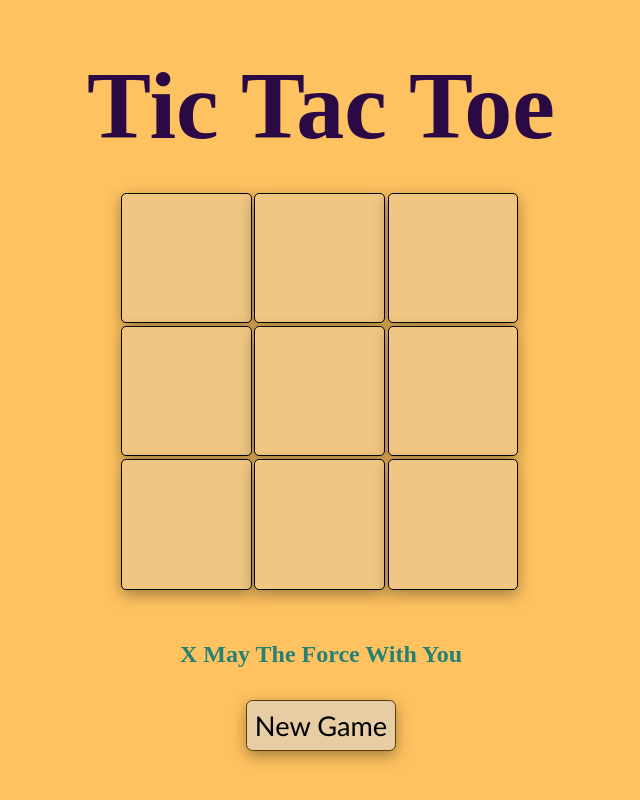
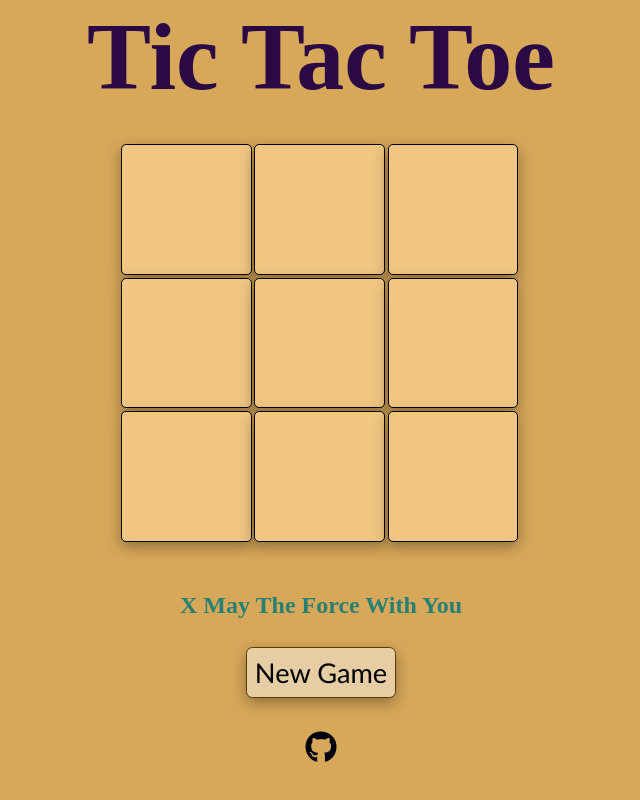
Before and after one commit to furkanislek/Tic-Tac-Toe, a plain HTML site: page index.html in a window 1280 px wide. Shown: the whole page, without its empty margins (319-959 px from the left). Drawn offline with Linux system fonts and the light colour scheme.

Commit message:
Git Icon Add and Background-color chancged

```diff
--- a/index.html
+++ b/index.html
@@ -5,6 +5,7 @@
     <meta http-equiv="X-UA-Compatible" content="IE=edge">
     <meta name="viewport" content="width=device-width, initial-scale=1.0">
     <title>Tic Tac Toe</title>
+    <script src="https://kit.fontawesome.com/ecfa03869e.js" crossorigin="anonymous"></script>
     <link rel="stylesheet" href="style.css">
 </head>
 <body>
@@ -26,7 +27,20 @@
 
     <input type="button" value="New Game" onClick="document.location.reload(true)">
 
+
+
+    <footer>
+        <div class="gitIcon"><a href="https://github.com/furkanislek" target="_blank" ><i class="fa-brands fa-github " ></i></a></div>
+        <span></span>
+    </footer>
+
+
+
+
     <script src="index.js"></script>
+
+
+
 
 </body>
 </html>
--- a/style.css
+++ b/style.css
@@ -11,11 +11,11 @@ body{
     justify-content: center;
     height: 100vh;
     width: 100%;
-    background-color: #FEC260;
+    background-color: #d8a85a;
 }
 
 input{
-    margin-top: 2rem;
+    margin-top: 1.7rem;
     font-size: 1.7rem;
     font-family: 'Gill Sans', 'Gill Sans MT', Calibri, 'Trebuchet MS', sans-serif;
     padding: 0.5rem;
@@ -58,3 +58,13 @@ h2{
     background-color: #f0c682 ;
     box-shadow: rgba(0, 0, 0, 0.35) 0px 5px 15px;
 }
+
+
+.gitIcon{
+    margin: 2rem;
+    font-size: 2rem;
+}
+
+.fa-github{
+    color: rgb(1, 1, 12);
+}
```
